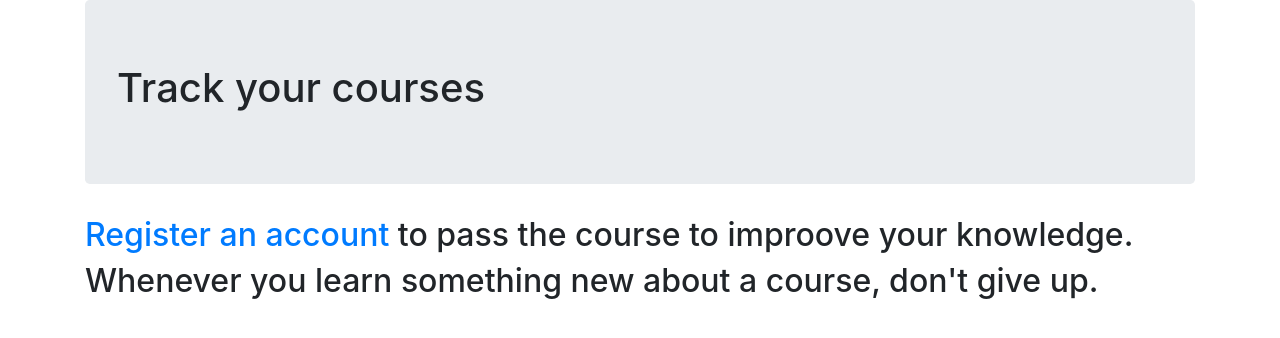
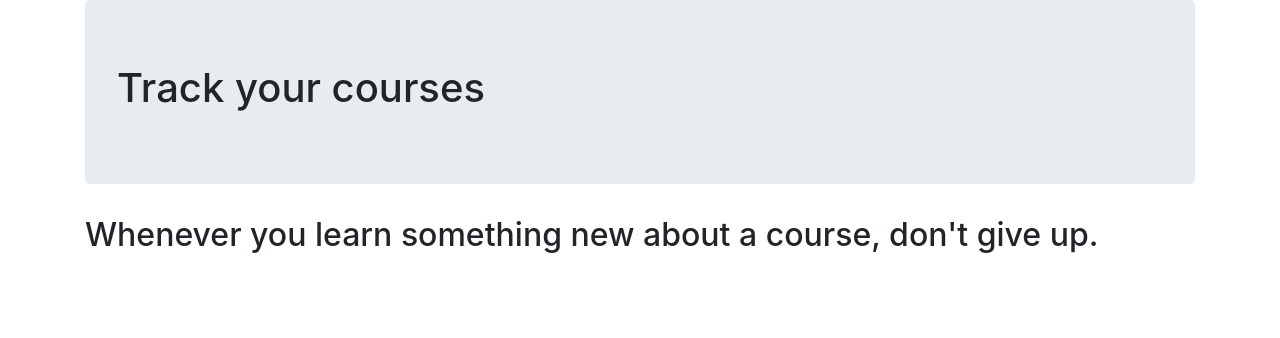
Before and after one commit to paganism/django_edu_site, a Django app: page /learn_it/ in a window 1280 px wide. Shown: the part 56-394 px from the top of the page. Run offline with Django 3.2, Linux system fonts and the light colour scheme; the visitor is signed in with stand-in values (Sample User, id 1); parts of the project's set-up code (start-up, migrations or seed data) failed here and were passed over; some libraries are stand-ins or nearby versions.

```diff
--- a/site_learn_it/learn_it/templates/learn_it/index.html
+++ b/site_learn_it/learn_it/templates/learn_it/index.html
@@ -7,12 +7,12 @@
 {% endblock header %}
 
 {% block content %}
+    {% if not user.is_authenticated %}
     <h2>
-        <h2>
-            <a href="{% url 'learn_it:register' %}">Register an account</a>
-            to pass the course to improove your knowledge.
-        </h2>
+        <a href="{% url 'learn_it:register' %}">Register an account</a>
+        to pass the course to improove your knowledge.
     </h2>
+    {% endif %}
     <h2>
         Whenever you learn something new about a course, don't give up.
     </h2>
--- a/site_learn_it/learn_it/views.py
+++ b/site_learn_it/learn_it/views.py
@@ -31,14 +31,16 @@ class CourseListView(ListView):
 
     def get_context_data(self, **kwargs):
         context = super().get_context_data(**kwargs)
+
         context['now'] = timezone.now()
         return context
+
 
 
 def course_detail(request, pk):
     """детали курса"""
     course_data = Course.objects.get(id=pk)
-    days = Days.objects.filter(courses__id=pk)
+    days = Days.objects.filter(days__id=pk)
     context = {'course': course_data, 'days': days}
 
     if request.method == 'GET':
@@ -50,7 +52,6 @@ def course_detail(request, pk):
             course_data.students.remove(request.user)
         else:
             course_data.students.add(request.user)
-            course_data.save()
 
         return render(request, 'learn_it/course_detail.html', context)
 
```
